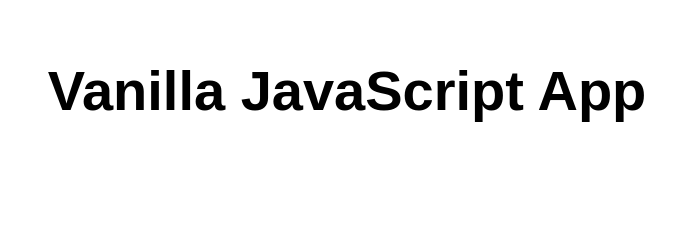
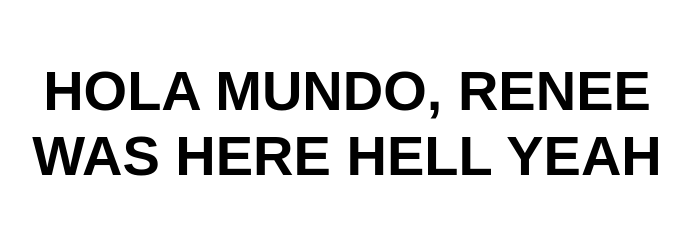
Before and after one commit to reneeayala/mi-primer-app-renee, a website: page src/index.html in a window 1280 px wide. Shown: the whole page, without its empty margins (293-982 px from the left). Drawn offline with Linux system fonts and the light colour scheme.

Commit message:
// Etiquetas modificadas

```diff
--- a/src/index.html
+++ b/src/index.html
@@ -10,7 +10,7 @@
 
 <body>
   <main>
-    <h1>Vanilla JavaScript App</h1>
+    <h1>HOLA MUNDO, RENEE WAS HERE HELL YEAH</h1>
   </main>
 </body>
 
```
